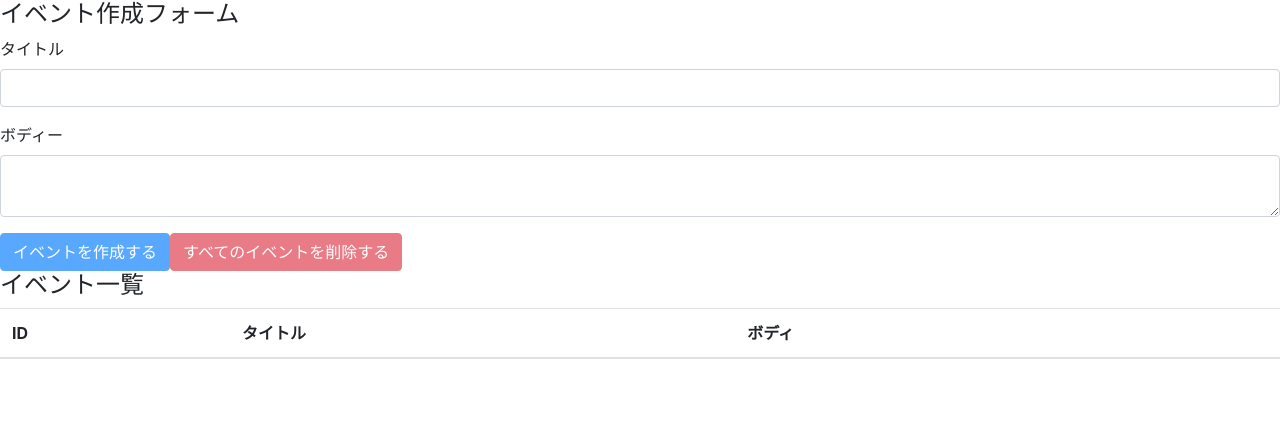
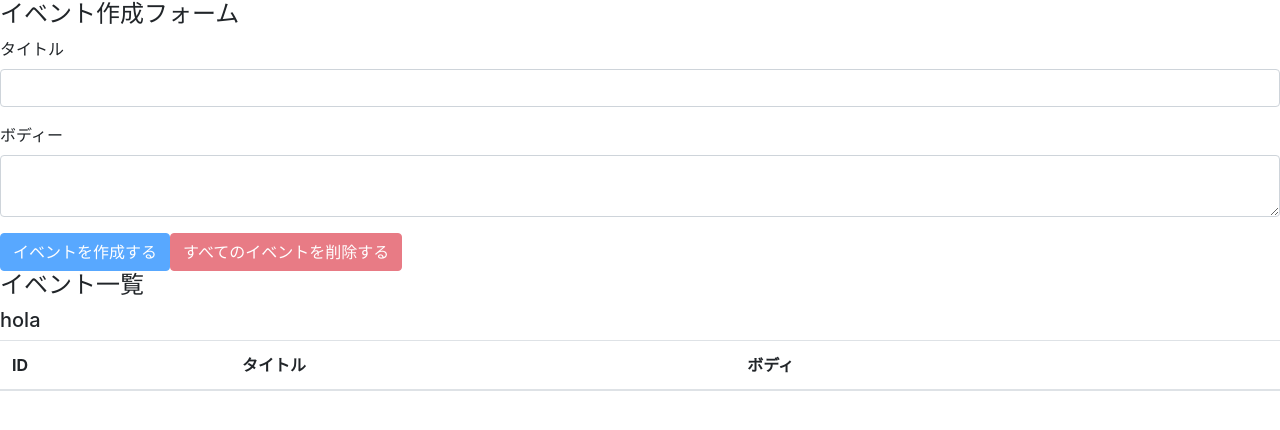
Before and after one commit to YudaiShiratori/react-hooks-1001, a React (Create React App) app: page / in a window 1280 px wide. Shown: the top 430 px of the page. Built offline with nearby package versions, Linux system fonts and the light colour scheme.

Commit message:
setup react context provider

```diff
--- a/src/components/App.js
+++ b/src/components/App.js
@@ -1,19 +1,22 @@
-import React, { useReducer } from 'react'
+import React, { useReducer } from 'react';
 import 'bootstrap/dist/css/bootstrap.min.css';
 
-import EventForm from "./EventForm"
-import Events from './Events'
-import reducer from '../reducers'
+import EventForm from './EventForm';
+import Events from './Events';
+import AppContext from '../contexts/AppContext';
+import reducer from '../reducers';
 
 const App = () => {
-  const [state, dispatch] = useReducer(reducer, [])
+  const [state, dispatch] = useReducer(reducer, []);
 
   return (
-    <div className="container-fuild">
-      <EventForm state={state} dispatch={dispatch} />
-      <Events state={state} dispatch={dispatch} />
-    </div>
-  )
-}
+    <AppContext.Provider value={'hola'}>
+      <div className="container-fuild">
+        <EventForm state={state} dispatch={dispatch} />
+        <Events state={state} dispatch={dispatch} />
+      </div>
+    </AppContext.Provider>
+  );
+};
 
-export default App
+export default App;
--- a/src/components/Events.js
+++ b/src/components/Events.js
@@ -1,11 +1,14 @@
-import React from 'react'
+import React, { useContext } from 'react';
 
-import Event from './Event'
+import Event from './Event';
+import AppContext from '../contexts/AppContext';
 
 const Events = ({ state, dispatch }) => {
+  const value = useContext(AppContext);
   return (
     <>
       <h4>イベント一覧</h4>
+      <h5>{value}</h5>
       <table className="table table-hover">
         <thead>
           <tr>
@@ -16,11 +19,13 @@ const Events = ({ state, dispatch }) => {
           </tr>
         </thead>
         <tbody>
-                    {state.map((event, index) => (<Event key={index} event={event} dispatch={dispatch} />))}
+          {state.map((event, index) => (
+            <Event key={index} event={event} dispatch={dispatch} />
+          ))}
         </tbody>
       </table>
     </>
-    )
-}
+  );
+};
 
-export default Events
+export default Events;
```
Lines whose indentation alone changed are shown as unchanged.
